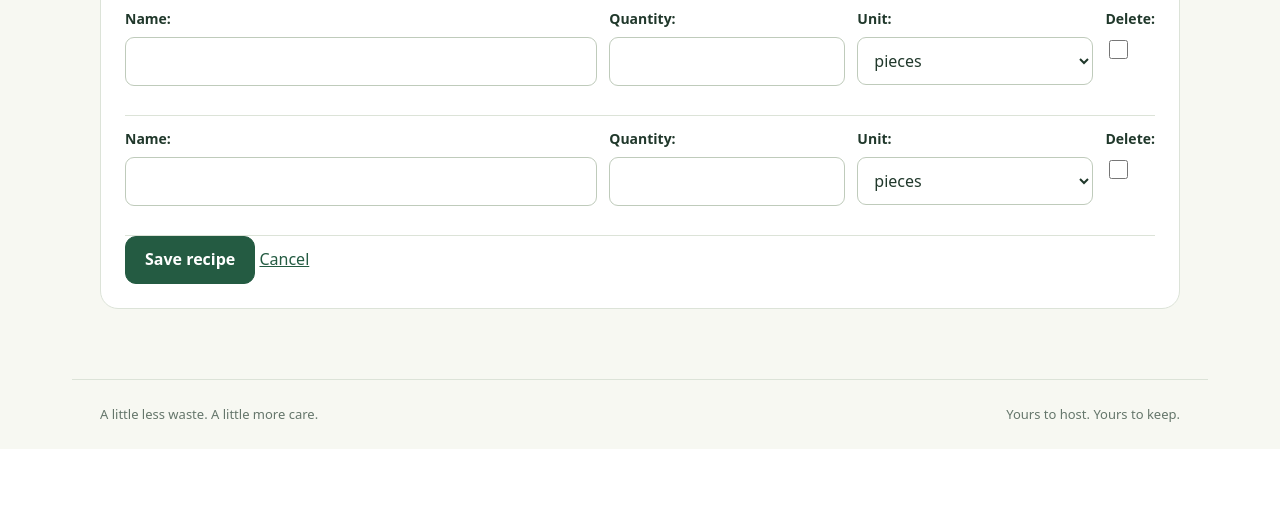
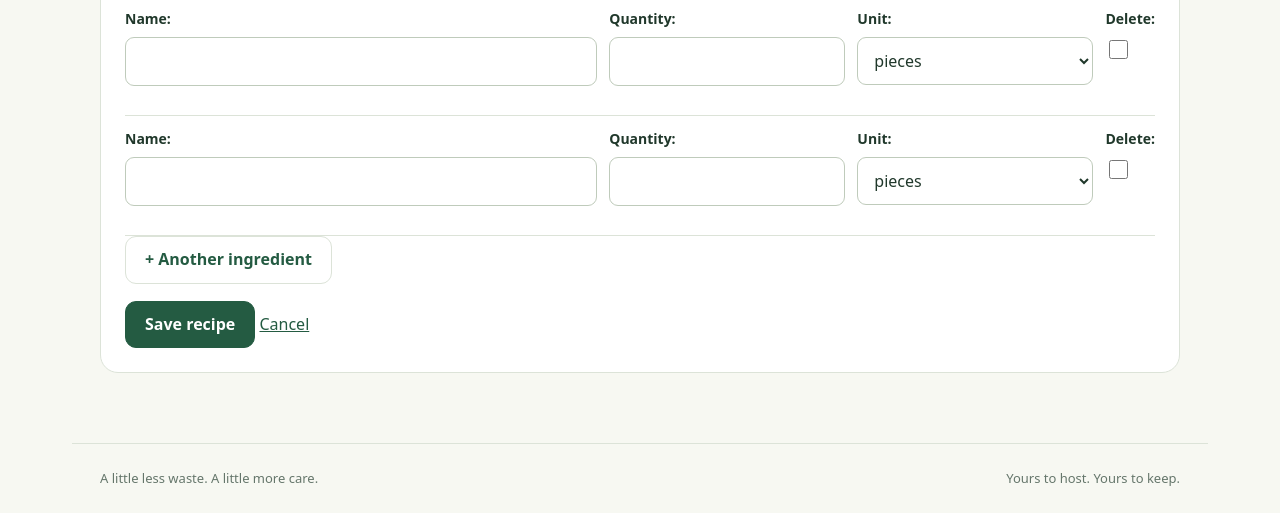
Before and after one commit to AngelHuang5335/pantrykind, a Django app: page /recipes/new/ in a window 1280 px wide. Shown: the part 1105-1618 px from the top of the page. Before the commit the page ends 1554 px from the top, so only its background shows below. Run offline with Django 5.2, Linux system fonts and the light colour scheme; a user stored in the database is signed in; tables that the repository leaves empty hold one stand-in row (values such as "Sample post").

Commit message:
feat: add ingredient rows progressively without a frontend build tool
Why: Longer recipes need more rows, while the server still enforces the ingredient limit and validates every entry.

```diff
--- /dev/null
+++ b/static/recipe-form.js
@@ -0,0 +1,2 @@
+const add=document.querySelector('[data-add-ingredient]');
+if(add){add.addEventListener('click',()=>{const count=document.querySelector('#id_ingredients-TOTAL_FORMS');const n=Number(count.value);if(n>=30){add.disabled=true;return;}const template=document.querySelector('#empty-ingredient');const fragment=template.content.cloneNode(true);fragment.querySelectorAll('[name],[id],[for]').forEach(element=>{for(const attribute of ['name','id','for'])if(element.hasAttribute(attribute))element.setAttribute(attribute,element.getAttribute(attribute).replaceAll('__prefix__',String(n)));});document.querySelector('#ingredient-forms').append(fragment);count.value=String(n+1);document.querySelector(`#id_ingredients-${n}-name`)?.focus();});}
--- a/templates/recipes/form.html
+++ b/templates/recipes/form.html
@@ -1 +1,3 @@
-{% extends 'base.html' %}{% block content %}<div class="card"><p class="eyebrow">Your recipe notebook</p><h1>{% if recipe.pk %}Edit your recipe.{% else %}Save a good meal.{% endif %}</h1><form method="post">{% csrf_token %}{{ form.as_p }}<h2>Ingredients</h2><p class="muted">Use the same food names as your pantry for accurate matching. Each quantity is for the full recipe.</p>{{ ingredients.management_form }}{{ ingredients.non_form_errors }}<div id="ingredient-forms">{% for ingredient in ingredients %}<div class="ingredient-form">{{ ingredient.as_p }}</div>{% endfor %}</div><button>Save recipe</button> <a href="{% url 'recipes' %}">Cancel</a></form></div>{% endblock %}
+{% extends 'base.html' %}{% block content %}<div class="card"><p class="eyebrow">Your recipe notebook</p><h1>{% if recipe.pk %}Edit your recipe.{% else %}Save a good meal.{% endif %}</h1><form method="post">{% csrf_token %}{{ form.as_p }}<h2>Ingredients</h2><p class="muted">Use the same food names as your pantry for accurate matching. Each quantity is for the full recipe.</p>{{ ingredients.management_form }}{{ ingredients.non_form_errors }}<div id="ingredient-forms">{% for ingredient in ingredients %}<div class="ingredient-form">{{ ingredient.as_p }}</div>{% endfor %}</div><template id="empty-ingredient"><div class="ingredient-form">{{ ingredients.empty_form.as_p }}</div></template><p><button type="button" class="secondary" data-add-ingredient>+ Another ingredient</button></p><button>Save recipe</button> <a href="{% url 'recipes' %}">Cancel</a></form></div>{% endblock %}
+
+{% block scripts %}{% load static %}<script src="{% static 'recipe-form.js' %}" defer></script>{% endblock %}
```
